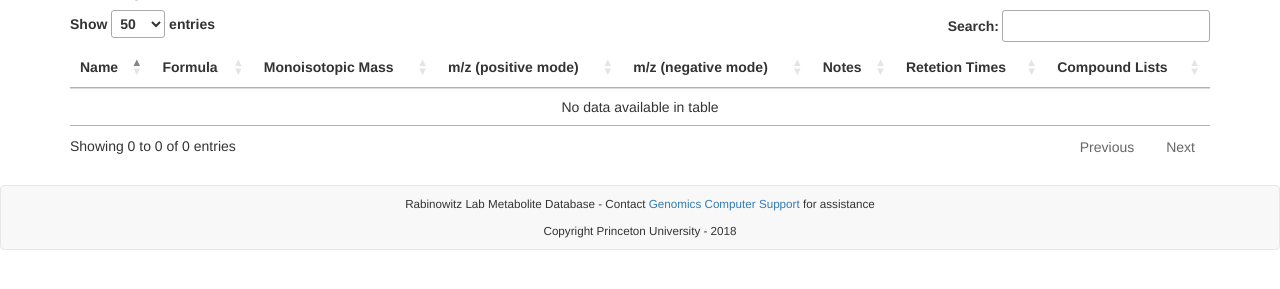
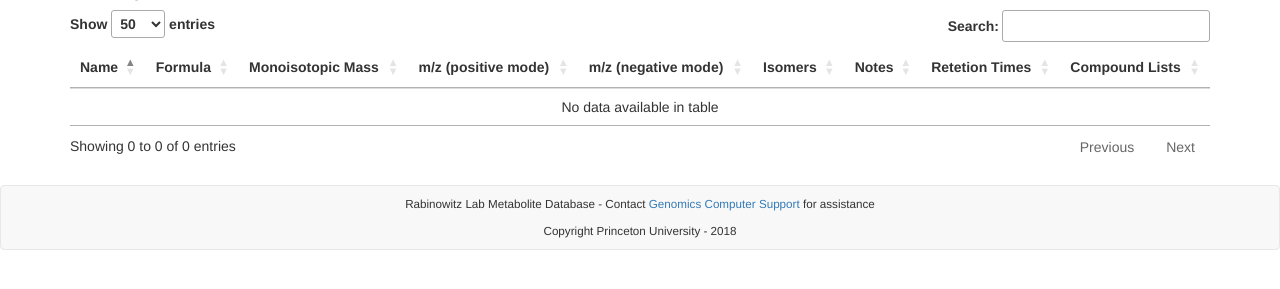
Before and after one commit to lparsons/metabolite_database, a Flask app: page /compounds in a window 1280 px wide. Shown: the part 245-534 px from the top of the page. Run offline with Flask 2, Linux system fonts and the light colour scheme; data that the repository does not hold is empty; parts of the project's set-up code (start-up, migrations or seed data) failed here and were passed over; some libraries are stand-ins or nearby versions.

Commit message:
Add isomer count to compound lists

```diff
--- a/metabolite_database/templates/main/compound_list.html
+++ b/metabolite_database/templates/main/compound_list.html
@@ -25,6 +25,7 @@
         <th>Monoisotopic Mass</th>
         <th>m/z (positive mode)</th>
         <th>m/z (negative mode)</th>
+        <th>Isomers</th>
         <th>Notes</th>
         <th>Retetion Times</th>
         <th>Compound Lists</th>
@@ -39,6 +40,7 @@
           <td>{{ compound.monoisotopic_mass }}</td>
           <td>{{ compound.m_z(1) }}</td>
           <td>{{ compound.m_z(-1) }}</td>
+          <td>{{ compound.isomers | length }}
           <td>{{ compound.notes }}</td>
           <td>{{ compound.retention_times | length }}</td>
           <td>{{ compound.compound_lists | length }}</td>
--- a/metabolite_database/templates/main/method.html
+++ b/metabolite_database/templates/main/method.html
@@ -76,6 +76,7 @@
         <th>Formula</th>
         <th>Monoisotopic mass</th>
         <th>Mean Retention Time (sec)</th>
+        <th>Isomers</th>
         <th>Notes</th>
       </tr>
     </thead>
@@ -91,6 +92,7 @@
           {% else %}
             <td>{{ mean_rt }}</td>
           {% endif %}
+          <td>{{ compound.isomers | length }}</td>
           <td>{{ compound.notes }}</td>
         </tr>
       {% endfor %}
```
